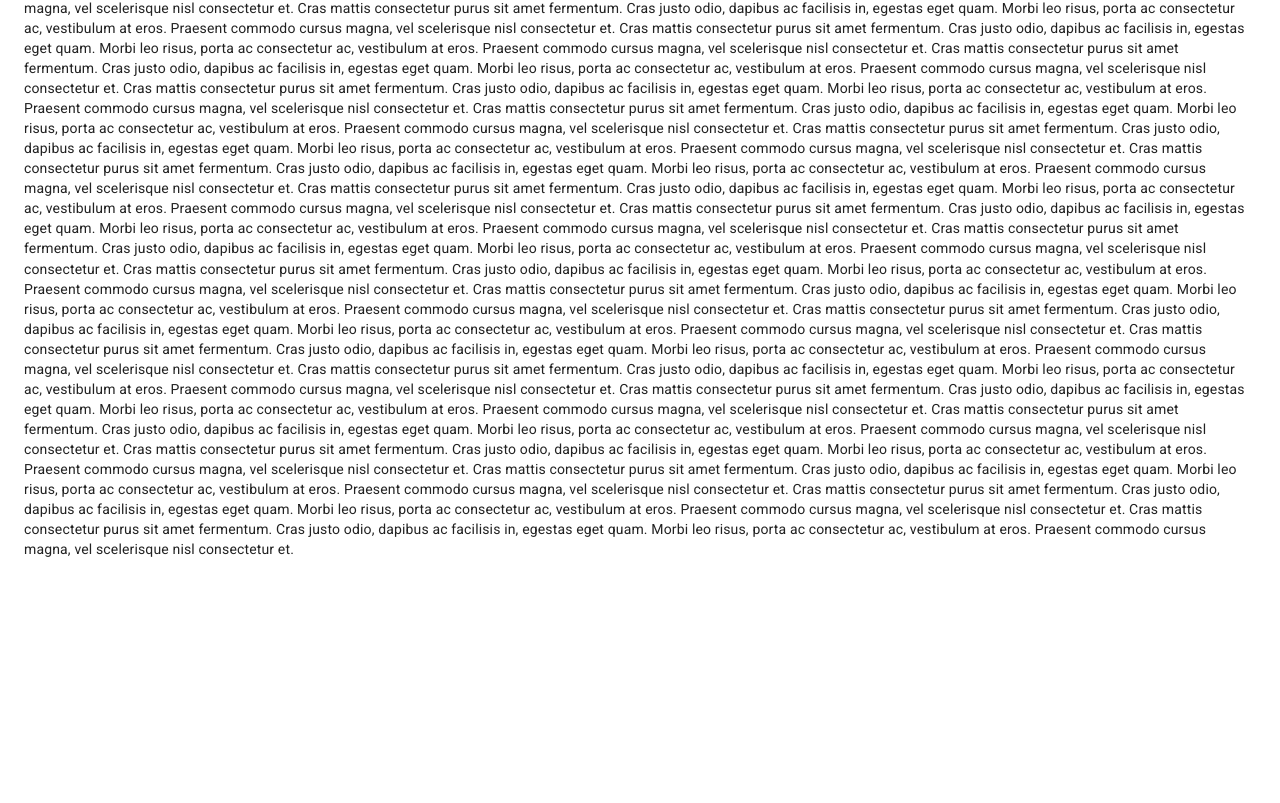
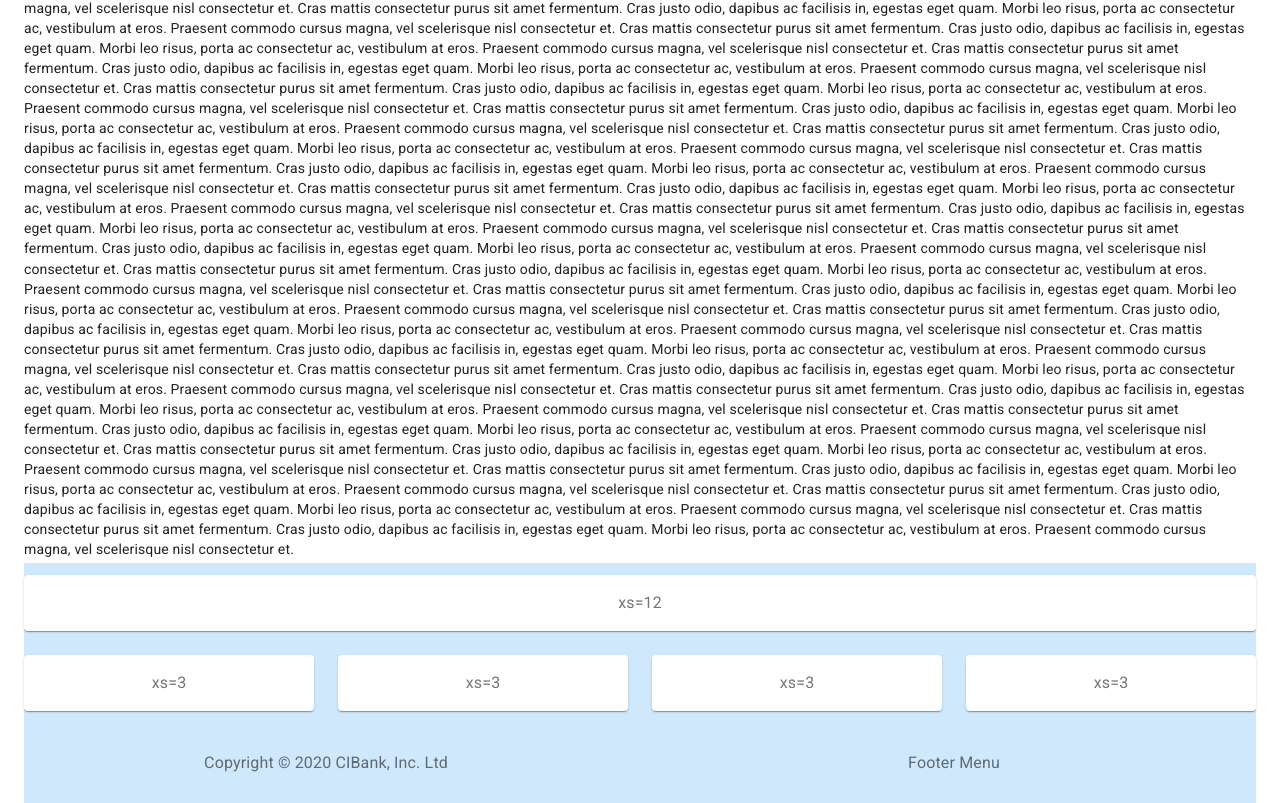
Before and after one commit to ElectronicMoney/react-nextjs-starter, a Next.js app: page / in a window 1280 px wide. Shown: the part 462-1265 px from the top of the page. Before the commit the page ends 1037 px from the top, so only its background shows below. Built offline with nearby package versions, Linux system fonts and the light colour scheme.

Commit message:
Add Footer

```diff
--- /dev/null
+++ b/src/layouts/Footer.js
@@ -0,0 +1,66 @@
+import React from 'react';
+import CssBaseline from '@material-ui/core/CssBaseline';
+import { makeStyles } from '@material-ui/core/styles';
+import Typography from '@material-ui/core/Typography';
+import Container from '@material-ui/core/Container';
+import Paper from '@material-ui/core/Paper';
+import Grid from '@material-ui/core/Grid';
+
+const useStyles = makeStyles(theme => ({
+    root: {
+      flexGrow: 1,
+    },
+    paper: {
+      padding: theme.spacing(2),
+      textAlign: 'center',
+      color: theme.palette.text.secondary,
+    },
+  }));
+
+export default function SimpleContainer() {
+
+    const classes = useStyles();
+
+    return (
+        <React.Fragment>
+            <CssBaseline />
+            <Container maxWidth="false">
+                <Typography component="div" style={{ backgroundColor: '#cfe8fc'}} >
+
+                    <div className={classes.root}>
+                        <Grid container spacing={3}>
+                            <Grid item xs={12}>
+                                <Paper className={classes.paper}>xs=12</Paper>
+                            </Grid>
+
+                            <Grid item xs={3}>
+                                <Paper className={classes.paper}>xs=3</Paper>
+                            </Grid>
+                            <Grid item xs={3}>
+                                <Paper className={classes.paper}>xs=3</Paper>
+                            </Grid>
+                            <Grid item xs={3}>
+                                <Paper className={classes.paper}>xs=3</Paper>
+                            </Grid>
+                            <Grid item xs={3}>
+                                <Paper className={classes.paper}>xs=3</Paper>
+                            </Grid>
+
+                            <Grid item xs={6}>
+                                <div className={classes.paper}>
+                                    Copyright &copy; 2020 CIBank, Inc. Ltd
+                                </div>
+                            </Grid>
+                            <Grid item xs={6}>
+                              <div className={classes.paper}>
+                                Footer Menu
+                              </div>
+                            </Grid>
+                        </Grid>
+                    </div>
+
+                </Typography>
+            </Container>
+        </React.Fragment>
+    );
+}
--- a/src/layouts/MainLayout.js
+++ b/src/layouts/MainLayout.js
@@ -11,6 +11,7 @@ import Container from '@material-ui/core/Container';
 import Fab from '@material-ui/core/Fab';
 import KeyboardArrowUpIcon from '@material-ui/icons/KeyboardArrowUp';
 import Zoom from '@material-ui/core/Zoom';
+import Footer from '../layouts/Footer';
 
 const useStyles = makeStyles(theme => ({
   root: {
@@ -75,6 +76,8 @@ export default function BackToTop(props) {
           <KeyboardArrowUpIcon />
         </Fab>
       </ScrollTop>
+      {/* The Footer */}
+      <Footer />
     </React.Fragment>
   );
 }
```
Also changed, not shown: src/components/Navigation/FooterNav.js (added, +32 -0 lines).
